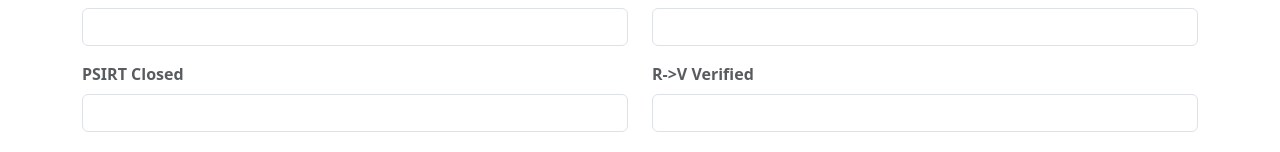
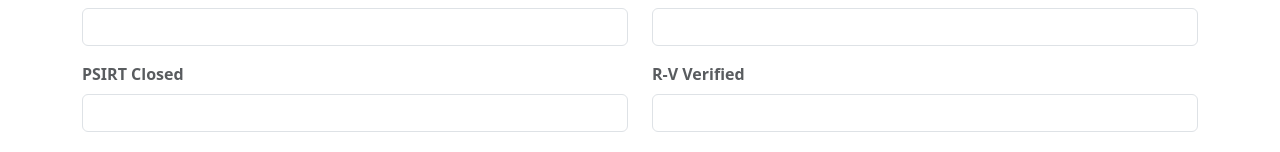
Before and after one commit to kzaiger-appd/AppD_Executive_Review_20231106, a React (Create React App) app: page /submission_form in a window 1280 px wide. Shown: the part 1567-1719 px from the top of the page. Built offline with nearby package versions, Linux system fonts and the light colour scheme.

Commit message:
changes before deployment

```diff
--- a/src/pages/submission_form.css
+++ b/src/pages/submission_form.css
@@ -1,4 +1,4 @@
-@import url("https://fonts.googleapis.com/css2?family=Noto+Sans:wght@600;600;700&display=swap");*/
+@import url("https://fonts.googleapis.com/css2?family=Noto+Sans:wght@600;600;700&display=swap");
 /*@import url("https://fonts.googleapis.com/css2?family=Roboto:wght@700&display=swap");*/
 
 .submitForm {
--- a/src/pages/submission_form.js
+++ b/src/pages/submission_form.js
@@ -180,7 +180,7 @@ function SubmissionForm(){
         </Col>
         <Col>
         <Form.Group className='fw-bold text-muted mt-3 align-items-left'>
-            <Form.Label>R->V Verified</Form.Label>
+            <Form.Label>R-V Verified</Form.Label>
             <FormControl type="text" name="rvVerified"/>
         </Form.Group>
         </Col>
```
Also changed, not shown: package.json (+15 -7 lines), 2 other files (tests, documents, lock files or other folders).
